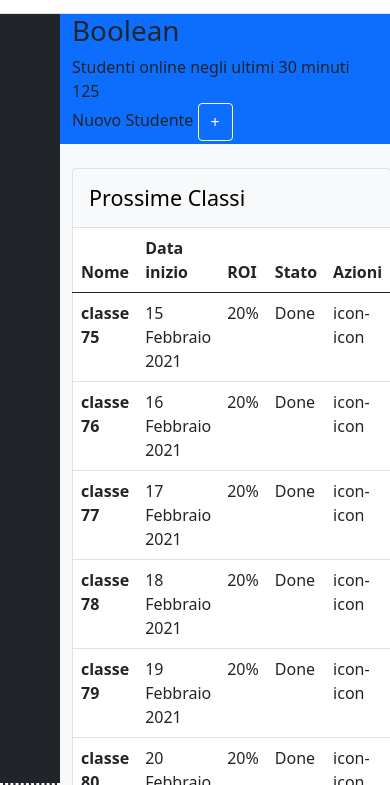
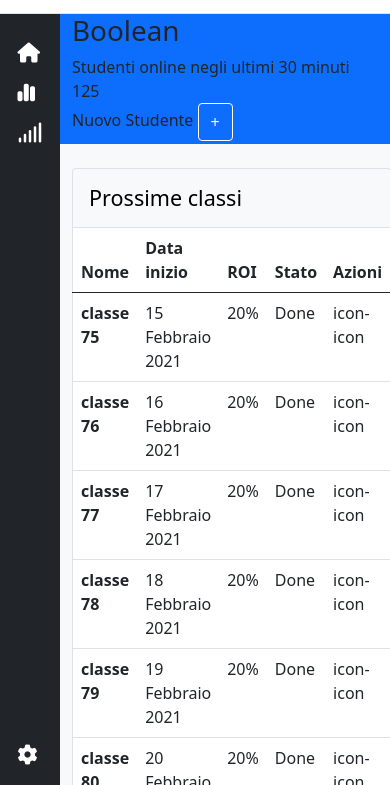
Before and after one commit to michelecanini/html-css-bootstrap-dashboard, a plain HTML site: page index.html in a window 390 px wide. Shown: the part 59-844 px from the top of the page. Drawn offline with nearby package versions, Linux system fonts and the light colour scheme.

Commit message:
[UPDATE] inserted icon and adjusted sidebar

```diff
--- a/css/style.css
+++ b/css/style.css
@@ -86,8 +86,35 @@ SIDEBAR LEFT SETTING
     width: 160px;
     position: fixed;
     bottom: 0;
-    border: 1px dashed white;
+}
 
+.top_sidebar a{
+    text-decoration: none;
+    list-style: none;
+    color: white;
+}
+
+.top_sidebar ul{
+    line-height: 40px;
+    margin-top: 20px;
+}
+
+.top_sidebar i{
+    margin-right: 10px;
+    font-size: 20px;
+}
+
+.bot_sidebar a{
+    text-decoration: none;
+    list-style: none;
+    color: white;
+    margin-left: 2rem;
+}
+
+.bot_sidebar i{
+    margin-right: 10px;
+    font-size: 20px;
+    margin-bottom: 20px;
 }
 
 /*
@@ -135,14 +162,6 @@ TABLET
         width: 60px;
     }
 
-    .top_sidebar li{
-        display: none;
-    }
-
-    .bot_sidebar a{
-        display: none;
-    }
-
     .logo{
         display: none;
     }
@@ -163,6 +182,27 @@ TABLET
     .d_none{
         display: none;
     }
+
+    .top_sidebar{
+        width: 60px;
+    }
+
+    .top_sidebar a span, .bot_sidebar a span{
+        display: none;
+    }
+
+    .top_sidebar a i, .bot_sidebar a i{
+        align-items: center;
+    }
+
+    .top_sidebar ul, .top_sidebar ul{
+        padding-left: 1.1rem;
+    }
+
+    .bot_sidebar a{
+        margin-left: 1.1rem
+    }
+
 }
 
 /*
@@ -177,14 +217,6 @@ MOBILE
         width: 60px;
     }
 
-    .top_sidebar li{
-        display: none;
-    }
-
-    .bot_sidebar a{
-        display: none;
-    }
-
     .logo{
         display: none;
     }
@@ -197,6 +229,10 @@ MOBILE
     .topbar{
         width: 100vw;
     }
+
+    .top_sidebar{
+        width: 60px;
+    }
 }
 
 /*
--- a/index.html
+++ b/index.html
@@ -64,24 +64,19 @@
                 <!--START SIDEBAR LEFT-->
                 <div class="sidebar">
                     <div class="top_sidebar">
-                        <!--second section menu-sidebar-->
-                        <section>
                             <!-- menu-top-sidebar-->
                             <ul>
-                                <li><a href="#"><span>Home</span></a></li>
-                                <li><a href="#"><span>Stats</span></a></li>
-                                <li><a href="#"><span>Signals</span></a></li>
+                                <li><a href="#"><i class="fa-solid fa-house" style="color: #ffffff;"></i><span>Home</span></a></li>
+                                <li><a href="#"><i class="fa-solid fa-chart-simple" style="color: #ffffff;"></i><span>  Stats</span></a></li>
+                                <li><a href="#"><i class="fa-sharp fa-solid fa-signal" style="color: #ffffff;"></i><span>Signals</span></a></li>
                             </ul>
-                        </section>
                     </div>
                         <!--button bottom sidebar-->
                     <div class="bot_sidebar position-fixed-bottom-0">
-                        <section>
                             <!-- admin-->
                             <div id="admin">
-                                <a href="#"></i><span>Admin</span></a>
+                                <a href="#"><i class="fa-solid fa-gear" style="color: #ffffff;"></i><span>Admin</span></a>
                             </div>
-                        </section>
                     </div>
                   </div>
                 <!--END SIDEBAR LEFT-->
@@ -138,7 +133,7 @@
                             <div class="row">
                                 <div class="col-md-8">
                                     <table class="table caption-top bg-white border">
-                                        <caption class="bg-light mt-4 b_radius_top p-3 border-start border-end border-top"><h4 class="color_black mb-0">Prossime Classi</h4></caption>
+                                        <caption class="bg-light mt-4 b_radius_top p-3 border-start border-end border-top"><h4 class="color_black mb-0">Prossime classi</h4></caption>
                                         <thead>
                                           <tr>
                                             <th scope="col" class="col-7">Nome</th>
```
